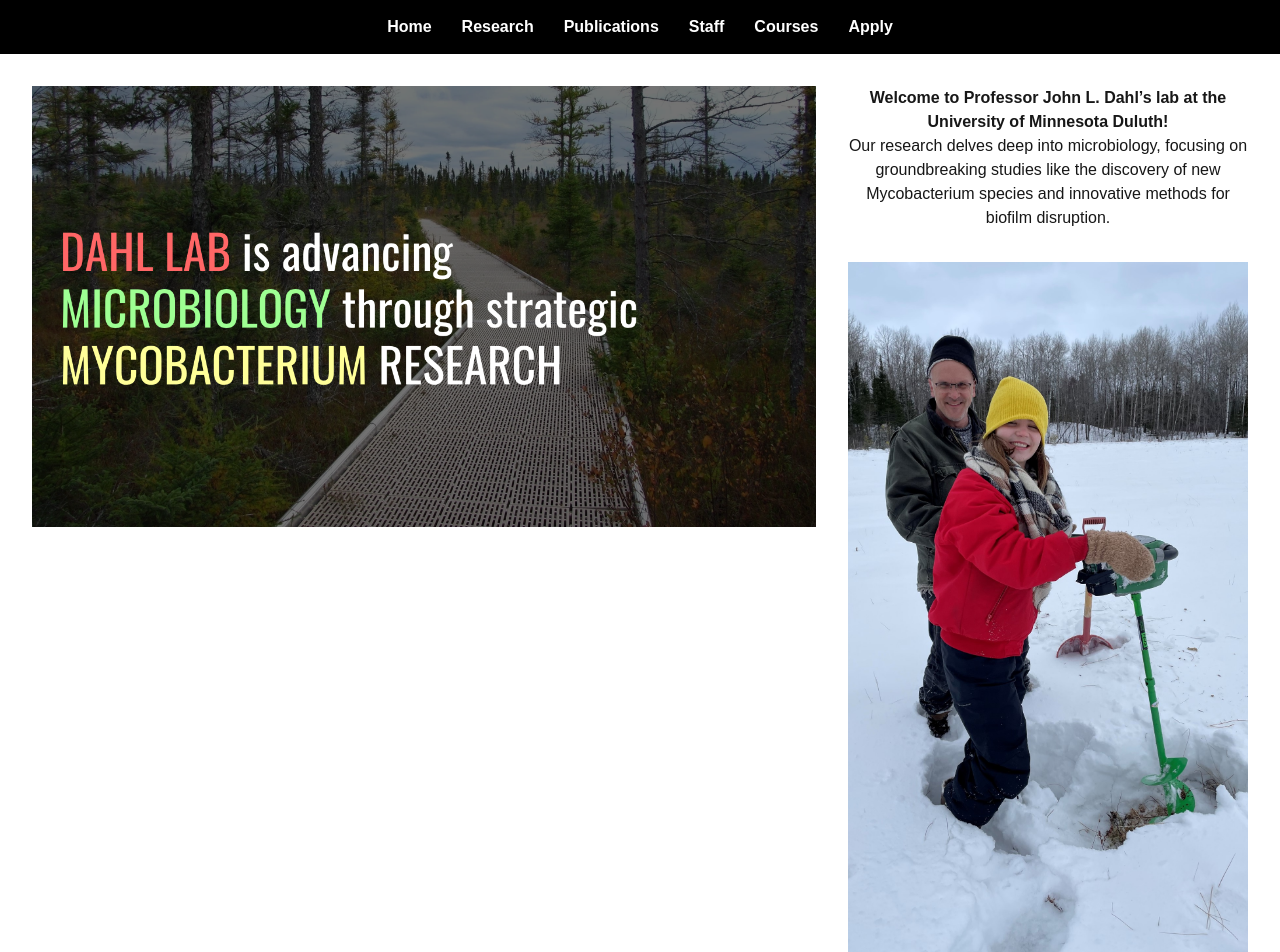
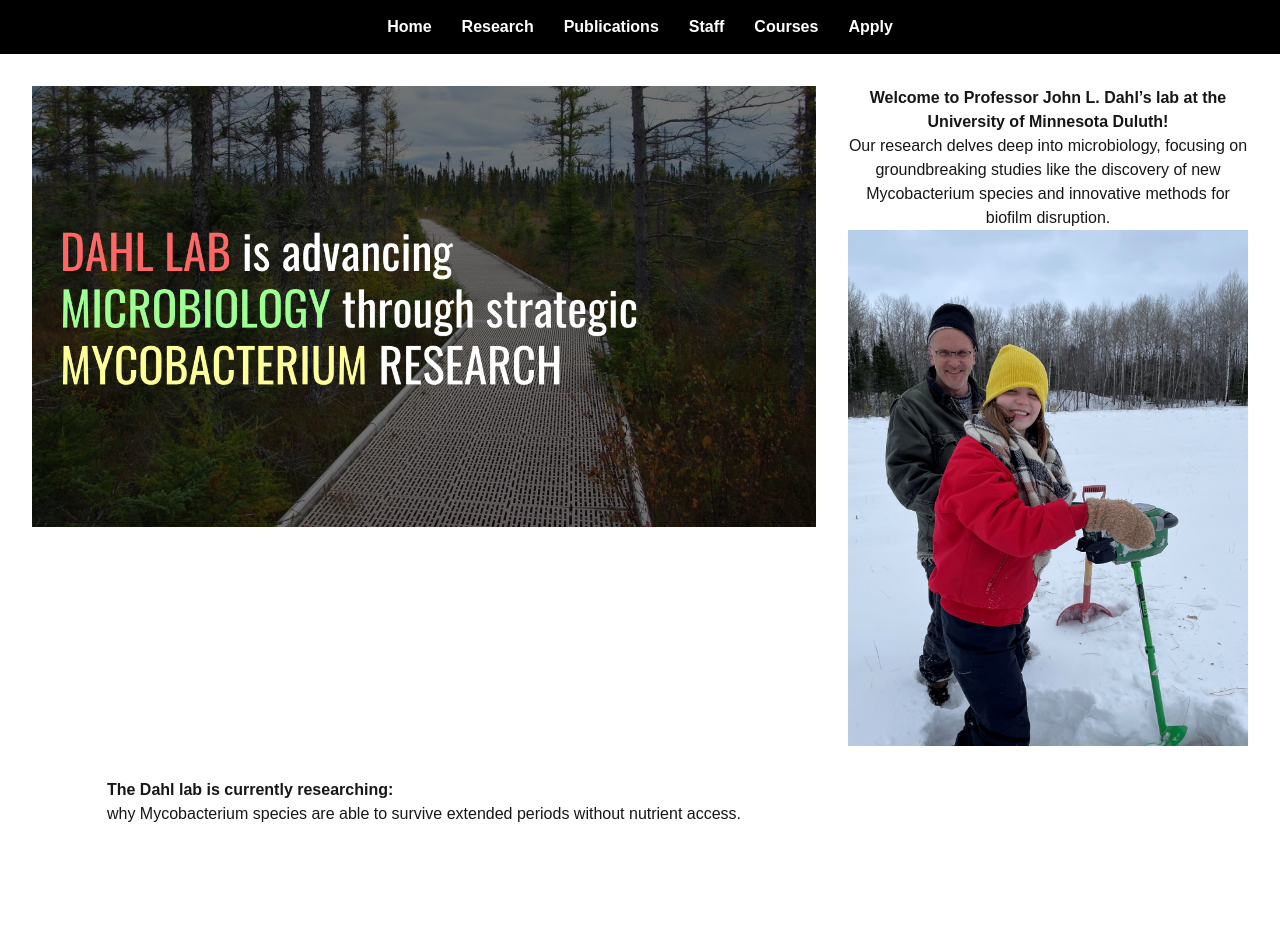
Before and after one commit to WACKE127/Dahl-Lab-No-Template, a Next.js app in the folder dahl-web/: page / in a window 1280 px wide. Shown: the top 952 px of the page. Built offline with nearby package versions, Linux system fonts and the light colour scheme.

Commit message:
Home tidying

```diff
--- a/dahl-web/app/page.tsx
+++ b/dahl-web/app/page.tsx
@@ -4,10 +4,10 @@ import cv from "../app/lib/importCV";
 
 export default function Home() {
   return (
-    <div className="grid grid-rows justify-items-center content-center w-full h-auto p-8 pb-8 gap-8 font-[family-name:var(--font-geist-sans) overflow-hidden] text-wrap flex flex-wrap">
+// Grid 1
+    <div className="grid grid-rows-2 justify-items-center content-center w-full h-full max-h-[177vh] p-8 pb-8 gap-8 font-[family-name:var(--font-geist-sans) overflow-hidden] text-wrap flex flex-wrap object-contain">
 {/* Main Image */}
-        <div className="object-contain flex w-auto h-auto min-w-[200px] row-start-1 row-end-2">
-          <Link href={'/p/research'}>
+        <Link href={'/p/research'} className="row-start-1 object-contain">
           <Image
             src="/imgs/Forest.webp"
             alt="Big Bog"
@@ -17,9 +17,8 @@ export default function Home() {
             priority
             />
         </Link>
-        </div>
 {/* Right Image */}
-      <div className="flex flex-col row-start-1 w-auto h-auto max-w-[400px] min-w-[100px] gap-8 items-center">
+      <div className="col-start-2 row-end-2 flex-row w-auto h-auto max-w-[400px] min-w-[100px] gap-8 items-center overflow-y-auto">
         <div className = "text-center">
           <h1 className = "font-semibold">
             Welcome to Professor John L. Dahl’s lab at the University of Minnesota Duluth!
@@ -27,7 +26,7 @@ export default function Home() {
           Our research delves deep into microbiology, focusing on groundbreaking studies
           like the discovery of new Mycobacterium species and innovative methods for biofilm disruption.
         </div>
-        <div>
+        <div className="row-start-2">
             <Image
             src="/imgs/S10_P2.jpg"
             alt="Small Image"
@@ -37,7 +36,16 @@ export default function Home() {
             />
         </div>
     </div>
+    <div className="row-start-2 justify-items-start">
+          <div className="text-start">
+            <h1 className = "font-semibold">
+              The Dahl lab is currently researching:
+            </h1>
+              why Mycobacterium species are able to survive extended periods without
+              nutrient access.
+          </div>
+      </div>
+</div>
 
-    </div>
   );
 }
```
Lines whose indentation alone changed are shown as unchanged.
